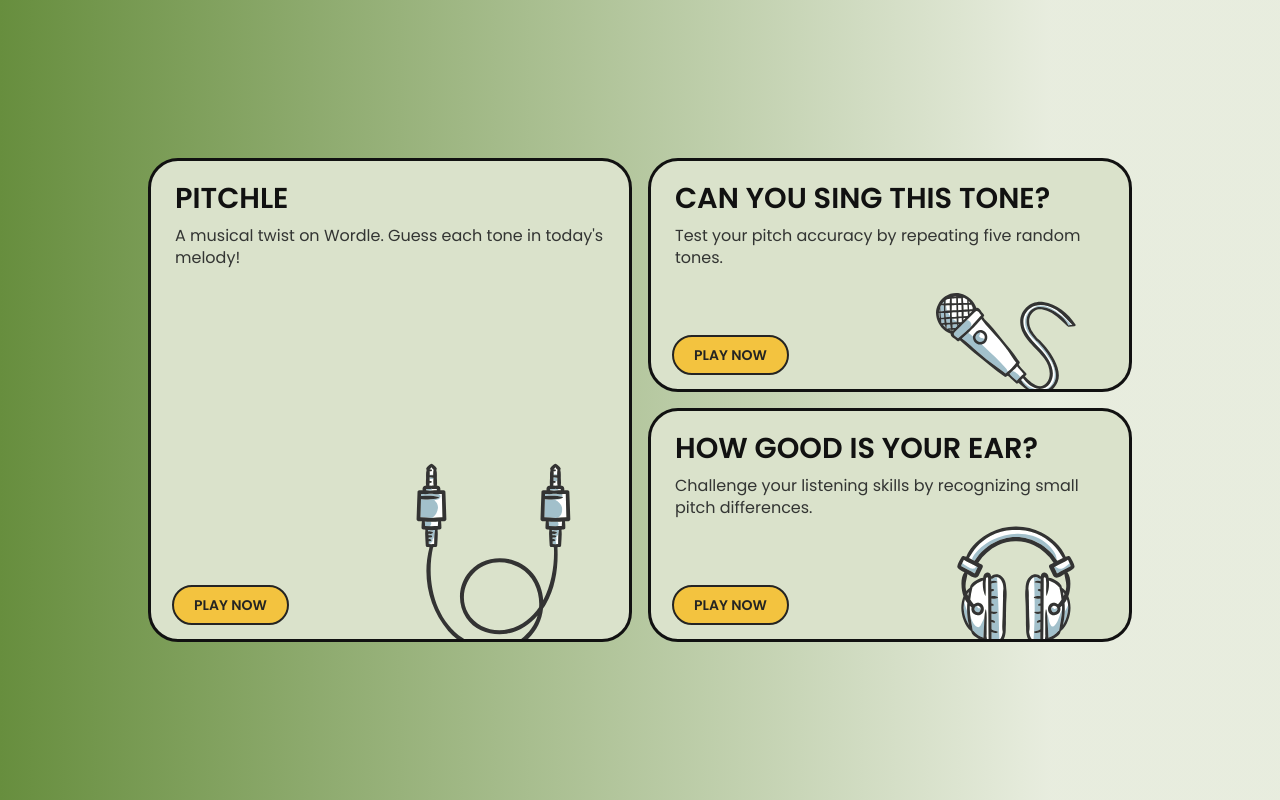
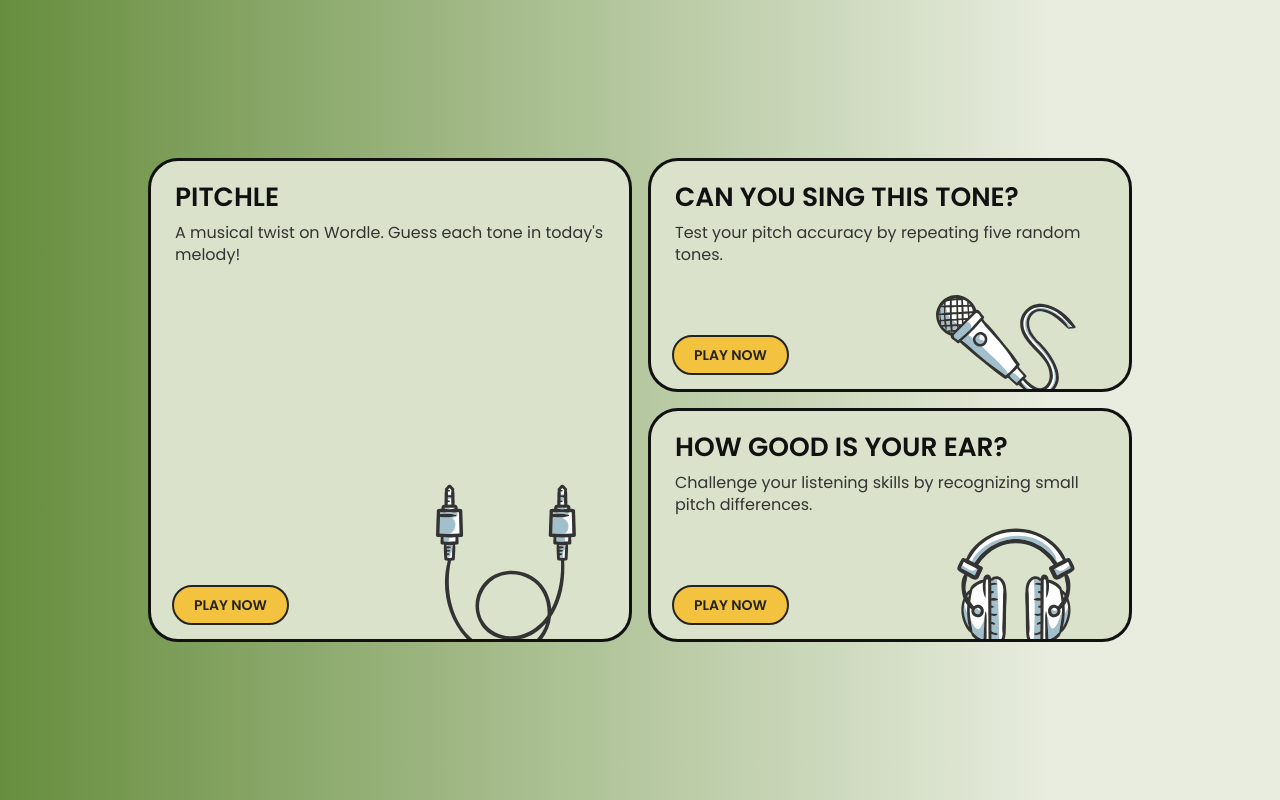
Before and after one commit to MrDzi/perfect-pitch, a React app in the folder client/: page / in a window 1280 px wide. Built offline with nearby package versions, Linux system fonts and the light colour scheme.

Commit message:
add small design adjustments

```diff
--- a/client/src/pages/home/home.scss
+++ b/client/src/pages/home/home.scss
@@ -23,7 +23,7 @@
   h3 {
     margin: 0 0 5px;
     color: #111;
-    font-size: 1.8rem;
+    font-size: 1.65em;
     text-transform: uppercase;
     @media only screen and (max-width: 999px) {
       line-height: 1;
@@ -66,11 +66,12 @@
       transition: transform 0.15s ease-in-out;
       position: absolute;
       right: 11%;
-      bottom: -3%;
+      bottom: -4%;
       @media only screen and (max-width: 767px) {
         height: 77px;
         width: 110px;
         right: 2%;
+        bottom: -3%;
       }
     }
     a {
```
Also changed, not shown: client/src/pages/home/icons/cable.tsx (+1 -1 lines).
